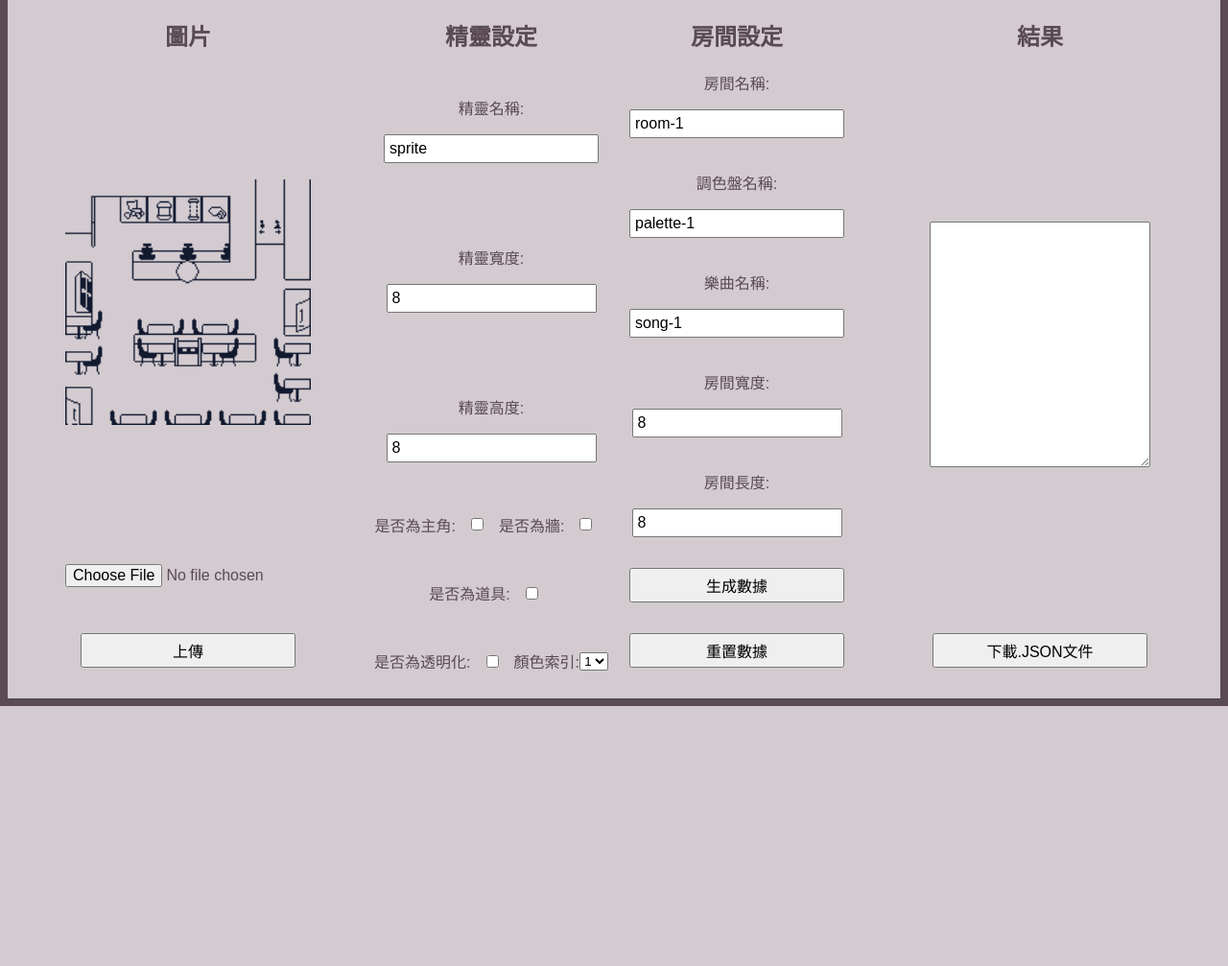
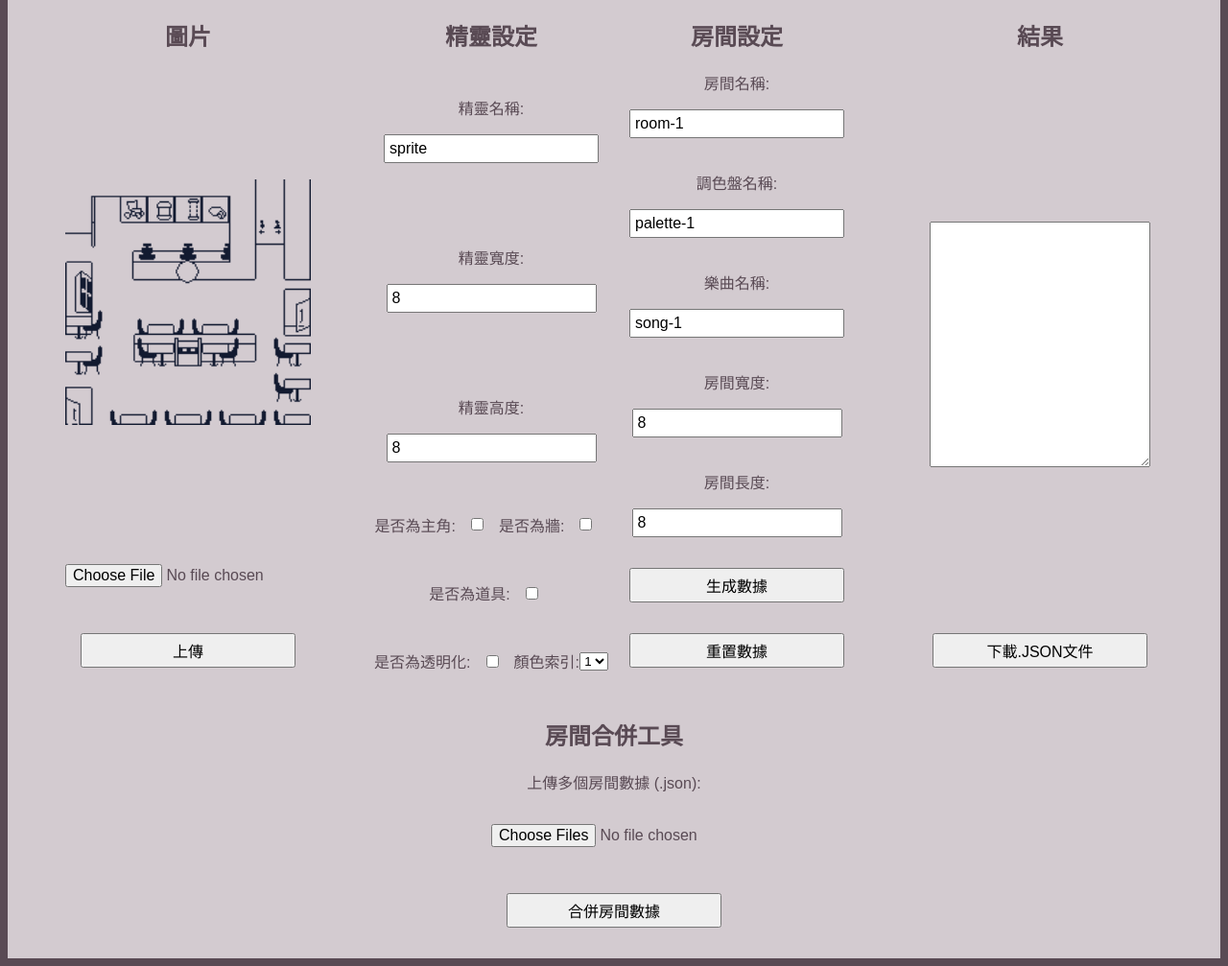
Before and after one commit to ebluvu/mosi_web_tool, a Flask app: page / in a window 1280 px wide. Shown: the part 170-1177 px from the top of the page at 96% size. Before the commit the page ends 906 px from the top, so only its background shows below. Run offline with Flask 3, Linux system fonts and the light colour scheme; some web fonts are replaced.

Commit message:
Update index.html

```diff
--- a/mosi_web_tool/templates/index.html
+++ b/mosi_web_tool/templates/index.html
@@ -67,6 +67,18 @@
             <textarea id="output"></textarea>
             <button id="download-btn">下載.JSON文件</button>
         </div>
+
+        <div class="section" id="merge-rooms" bis_skin_checked="1">
+            <h2>房間合併工具</h2>
+            <form id="merge-form">
+                <label for="merge-files">上傳多個房間數據 (.json): </label>
+                <input type="file" id="merge-files" name="merge-files" accept=".json" multiple required>
+                <button type="submit">合併房間數據</button>
+            </form>
+            <textarea id="merge-output" style="display: none;"></textarea>
+            <button id="merge-download-btn" style="display: none;">下載合併後數據</button>
+        </div>
+
     </div>
 
     <script>
@@ -177,6 +189,71 @@
                 .catch(error => console.error("清除數據時發生錯誤：", error));
         });
 
+        document.getElementById("merge-form").addEventListener("submit", async (e) => {
+            e.preventDefault();
+
+            const files = document.getElementById("merge-files").files;
+            if (files.length < 2) {
+                alert("請上傳至少兩個房間數據檔案！");
+                return;
+            }
+
+            let mergedData = null;
+
+            for (const file of files) {
+                const text = await file.text();
+                const jsonData = JSON.parse(text);
+
+                // 如果是第一個檔案，初始化合併數據
+                if (!mergedData) {
+                    mergedData = { ...jsonData }; // 深拷貝第一個房間數據
+                    mergedData.spriteList = [...jsonData.spriteList]; // 複製精靈數據
+                    mergedData.tileList = [...jsonData.tileList]; // 複製瓷磚數據
+                } else {
+                    // 檢查基礎設定是否一致
+                    if (
+                        jsonData.roomName !== mergedData.roomName ||
+                        jsonData.paletteName !== mergedData.paletteName ||
+                        jsonData.musicName !== mergedData.musicName ||
+                        jsonData.roomWidth !== mergedData.roomWidth ||
+                        jsonData.roomHeight !== mergedData.roomHeight
+                    ) {
+                        alert(`檔案 ${file.name} 的基礎設定與其他房間不一致，無法合併！`);
+                        return;
+                    }
+
+                    // 合併精靈數據 (檢查避免重複)
+                    jsonData.spriteList.forEach(sprite => {
+                        if (!mergedData.spriteList.some(s => s.id === sprite.id)) {
+                            mergedData.spriteList.push(sprite);
+                        }
+                    });
+
+                    // 合併瓷磚數據 (直接追加)
+                    mergedData.tileList.push(...jsonData.tileList);
+                }
+            }
+
+            // 顯示合併後數據
+            const mergeOutput = document.getElementById("merge-output");
+            mergeOutput.value = JSON.stringify(mergedData, null, 4);
+            mergeOutput.style.display = "block";
+
+            // 顯示下載按鈕
+            const mergeDownloadBtn = document.getElementById("merge-download-btn");
+            mergeDownloadBtn.style.display = "block";
+
+            mergeDownloadBtn.addEventListener("click", () => {
+                const blob = new Blob([mergeOutput.value], { type: "application/json" });
+                const url = URL.createObjectURL(blob);
+                const a = document.createElement("a");
+                a.href = url;
+                a.download = "merged_room_data.json";
+                a.click();
+                URL.revokeObjectURL(url);
+            });
+        });
+
     </script>
 </body>
 </html>
```
